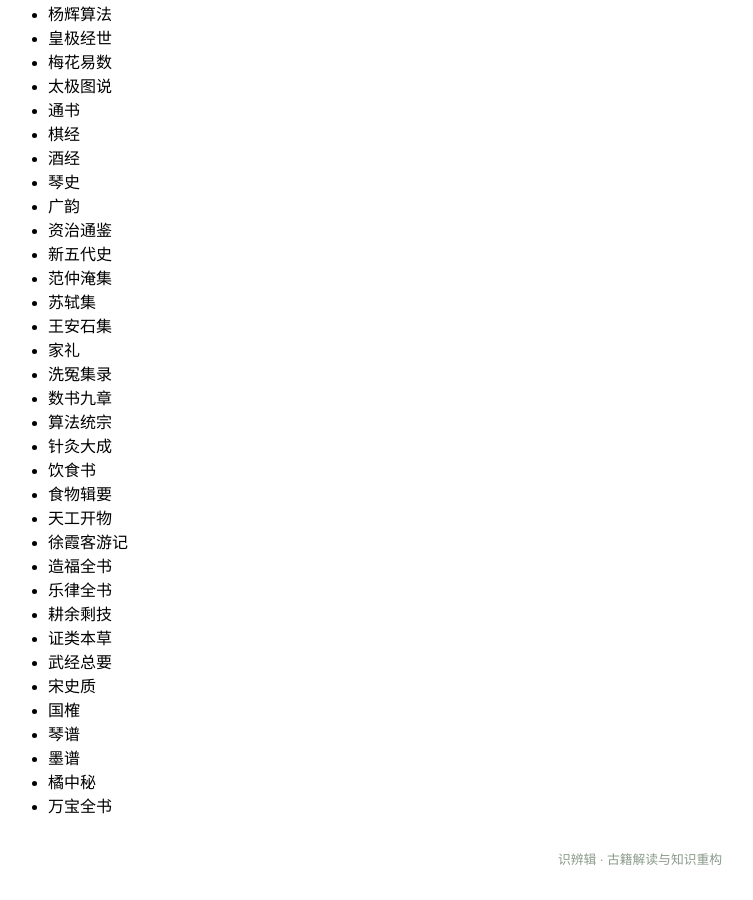
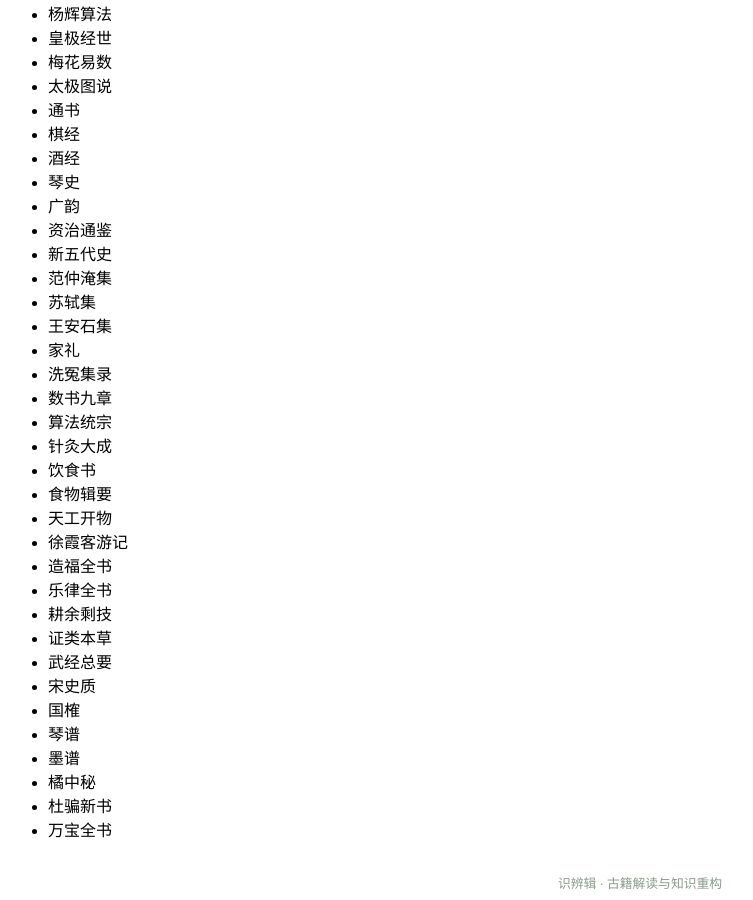
Before and after one commit to chixiao994/chixiao994.github.io, a Jekyll site: the page shibianji/shibian/catalog.html, which Jekyll copies as it is, in a window 1280 px wide and 900 px high, scrolled down 3325 px. Shown: the whole window, without its empty margins (0-753 px from the left). Built offline with Jekyll 4.4.1, drawn with Linux system fonts in a browser that asks for light colours; before the commit the page ends 4201 px from its top, so only the background shows below that.

Commit message:
Update catalog.html

```diff
--- a/shibianji/shibian/catalog.html
+++ b/shibianji/shibian/catalog.html
@@ -189,6 +189,7 @@
 <li>琴谱</li>
 <li>墨谱</li>
 <li>橘中秘</li>
+<li>杜骗新书</li>
 <li>万宝全书</li>
 </ul>
 
```
